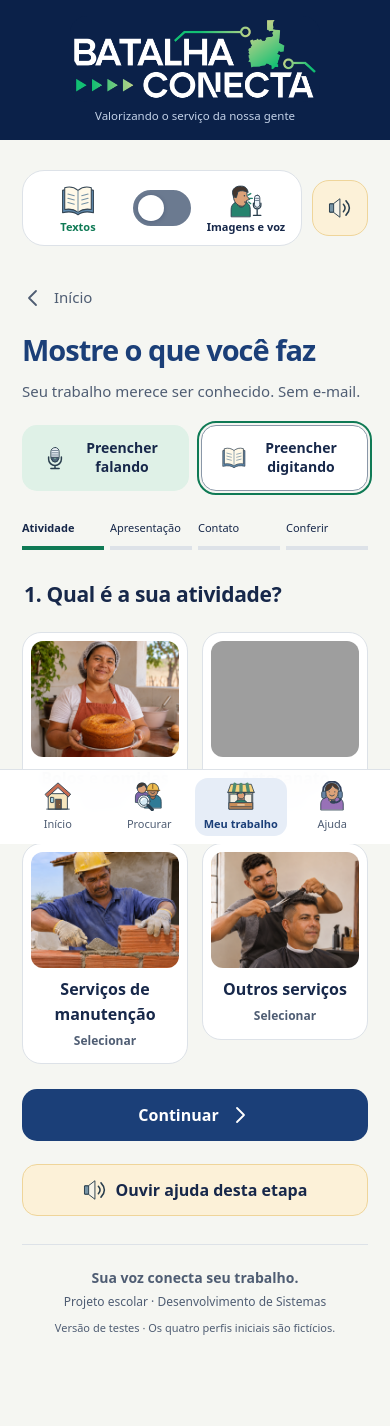
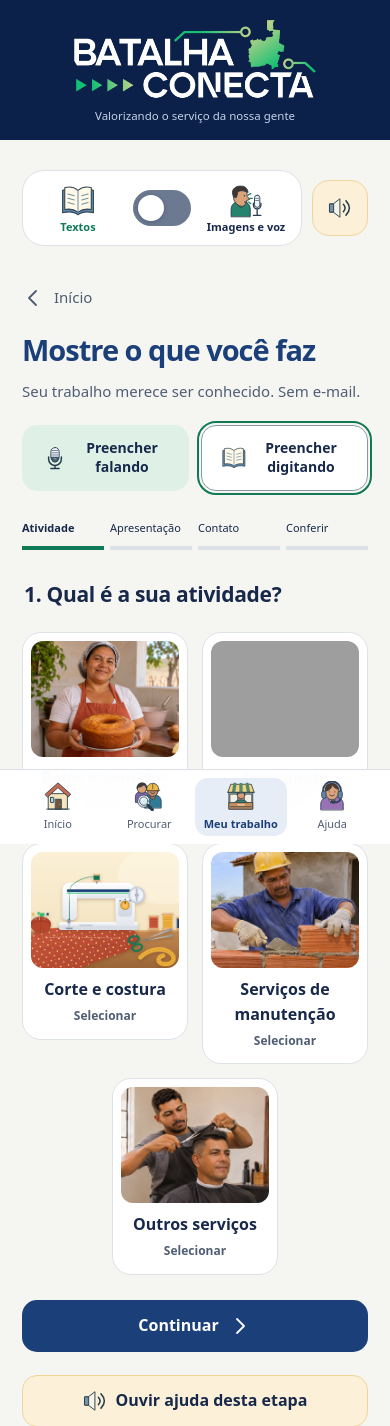
Before and after one commit to chenrique222/batalha-conecta, a Flask app: page /cadastro in a window 390 px wide. Shown: the top 1426 px of the page. Before the commit the page ends 1335 px from the top, so only its background shows below. Run offline with Flask 3, Linux system fonts and the light colour scheme; grey boxes are pictures that could not be loaded.

Commit message:
Adiciona a atividade "Corte e costura"
Para as costureiras da cidade. Inclui uma ilustração própria (máquina de
costura, tecido, linhas, tesoura e fita métrica) nas cores do site, as
palavras do cadastro falado (costureira, costura, roupa, bainha...) e a
grade de cinco cartões no computador e no celular.

Co-Authored-By: Claude Opus 5.5 <noreply@anthropic.com>
Claude-Session: https://claude.ai/code/session_01Jf4JZnVAezC9pSSQTtFtq3

```diff
--- a/dados.py
+++ b/dados.py
@@ -10,6 +10,7 @@ import re
 CATEGORIAS = [
     {"id": "alimentacao", "nome": "Bolos e comidas", "exemplo": "Bolos, doces, refeições, farinha e goma", "imagem": "alimentacao-ia.png", "imagem_ia": True},
     {"id": "artesanato", "nome": "Artesanato", "exemplo": "Peças feitas à mão", "imagem": "artesanato-ia.png", "imagem_ia": True},
+    {"id": "costura", "nome": "Corte e costura", "exemplo": "Roupas sob medida, consertos, ajustes e bainhas", "imagem": "costura.png", "imagem_ia": False},
     {"id": "manutencao", "nome": "Serviços de manutenção", "exemplo": "Pedreiro, pintura, elétrica e encanamento", "imagem": "manutencao-ia.png", "imagem_ia": True},
     {"id": "servicos", "nome": "Outros serviços", "exemplo": "Atividades que não se encaixam nas outras categorias", "imagem": "outros-servicos-ia.png", "imagem_ia": True},
 ]
--- a/ia.py
+++ b/ia.py
@@ -287,7 +287,7 @@ class AgenteIA:
             "Como limpar o valor:\n"
             '- nome: só o nome da pessoa ou do trabalho, com iniciais maiúsculas, sem "meu nome é" e sem ponto final.\n'
             f"- categoria: exatamente um destes identificadores:\n{categorias}\n"
-            '  Escolha pelo sentido ("vendo beiju e goma" é "alimentacao"; "conserto geladeira" é "manutencao"). '
+            '  Escolha pelo sentido ("vendo beiju e goma" é "alimentacao"; "sou costureira, faço bainha" é "costura"; "conserto geladeira" é "manutencao"). '
             'Se couber em duas ou em nenhuma com clareza, use "duvida" e pergunte qual é a principal.\n'
             "- descricao: as palavras da própria pessoa, em primeira pessoa, sem hesitações, repetições nem a palavra "
             '"terminei". Corrija só pontuação e erros evidentes de transcrição. Não acrescente qualidades, preços ou promessas.\n'
--- a/static/visual-acessivel.css
+++ b/static/visual-acessivel.css
@@ -15,12 +15,12 @@
 .marca-logo-completa { display: block; width: 250px; height: 86px; max-width: 100%; background: var(--marca-fundo); border-radius: 17px; }
 .marca .marca-frase { color: #c4d2e8; font-size: 11.5px; line-height: 1.4; margin: 0; letter-spacing: 0; }
 .cabecalho { padding-block: 16px; }
-.secao-categorias > .grade-categorias { grid-template-columns: repeat(4, minmax(0, 1fr)); }
+.secao-categorias > .grade-categorias { grid-template-columns: repeat(5, minmax(0, 1fr)); }
 .secao-categorias .categoria-card strong { font-size: 16px; }
 @media (min-width: 701px) and (max-width: 980px) {
   .cabecalho { flex-wrap: wrap; gap: 14px; }
   .nav-desktop { flex-wrap: wrap; }
-  .secao-categorias > .grade-categorias { grid-template-columns: repeat(2, minmax(0, 1fr)); }
+  .secao-categorias > .grade-categorias { grid-template-columns: repeat(3, minmax(0, 1fr)); }
 }
 @media (max-width: 700px) {
   .cabecalho > .local { display: none; }
@@ -183,3 +183,7 @@ html[data-modo="icones"] .contatos a[href^="tel:"] { background: var(--azul); co
 @media (prefers-reduced-motion: reduce) {
   .switch-bolinha { transition: none; }
 }
+/* Com um número ímpar de atividades em duas colunas, a última fica centralizada. */
+@media (max-width: 700px) {
+  .grade-categorias > :last-child:nth-child(odd) { grid-column: 1 / -1; justify-self: center; width: calc(50% - 7px); }
+}
--- a/static/voz-logica.js
+++ b/static/voz-logica.js
@@ -5,17 +5,18 @@
   const limpar = texto => texto.normalize("NFD").replace(/[\u0300-\u036f]/g, "").toLowerCase().replace(/[^a-z0-9 ]/g, " ").replace(/\s+/g, " ").trim();
   const etapas = [
     {campo:"nome", titulo:"Como podemos chamar você?", icone:"pessoa", pergunta:"Qual é o seu nome ou o nome do seu trabalho?"},
-    {campo:"categoria", titulo:"Qual é sua atividade?", icone:"loja", pergunta:"Qual é a sua atividade? Diga: comidas, artesanato, manutenção ou outros serviços."},
+    {campo:"categoria", titulo:"Qual é sua atividade?", icone:"loja", pergunta:"Qual é a sua atividade? Diga: comidas, artesanato, costura, manutenção ou outros serviços."},
     {campo:"descricao", titulo:"Conte o que você faz", icone:"microfone", pergunta:"Conte em uma frase o que você faz. Por exemplo: faço bolos de milho por encomenda."},
     {campo:"comunidade", titulo:"Onde fica seu trabalho?", icone:"local", pergunta:"Qual é o seu bairro ou comunidade? Não precisa dizer o endereço da sua casa."},
     {campo:"telefone", titulo:"Como falar com você?", icone:"whatsapp", pergunta:"Qual é o seu WhatsApp com DDD? Fale um número de cada vez, começando pelo DDD. Se não quiser informar, diga pular."}
   ];
-  const categorias = {alimentacao:"Bolos e comidas", artesanato:"Artesanato", manutencao:"Serviços de manutenção", servicos:"Outros serviços"};
+  const categorias = {alimentacao:"Bolos e comidas", artesanato:"Artesanato", costura:"Corte e costura", manutencao:"Serviços de manutenção", servicos:"Outros serviços"};
   const palavras = {
     alimentacao:/\b(comida|comidas|alimentacao|bolo|bolos|doce|doces|refeicao|refeicoes|farinha|farinhada|mandioca|goma|tapioca|beiju)\b/,
     artesanato:/\b(artesanato|artesa|artesao|cesta|cestas|croche)\b/,
+    costura:/\b(costura|costuras|costureira|costureiras|costureiro|costurar|costuro|roupa|roupas|bainha|bainhas|modista|alfaiate|alfaiataria|confeccao|confeccoes|vestido|vestidos|farda|fardas|uniforme|uniformes)\b/,
     manutencao:/\b(manutencao|pedreiro|pedreira|reparo|reparos|reforma|reformas|pintor|pintora|pintura|eletricista|eletrica|encanador|encanadora|encanamento|construcao)\b/,
-    servicos:/\b(outros? servicos?|outra atividade|outras atividades|costura|costureira|costureiro|cabeleireiro|cabeleireira|barbeiro|manicure|entregas)\b/
+    servicos:/\b(outros? servicos?|outra atividade|outras atividades|cabeleireiro|cabeleireira|barbeiro|manicure|entregas)\b/
   };
   function categoriaFalado(texto) {
     const normal = limpar(texto);
@@ -37,7 +38,7 @@
     const valor = texto.trim();
     if (campo === "categoria") {
       const categoria = categoriaFalado(valor);
-      return categoria ? {valor:categoria} : {erro:"Não consegui escolher uma atividade. Diga apenas uma: comidas, artesanato, manutenção ou outros serviços."};
+      return categoria ? {valor:categoria} : {erro:"Não consegui escolher uma atividade. Diga apenas uma: comidas, artesanato, costura, manutenção ou outros serviços."};
     }
     if (campo === "telefone") {
       const telefone = telefoneFalado(valor);
```
Also changed, not shown: GUIA_ICONES_E_VOZ.md (+1 -1 lines), GUIA_PERSONALIZACAO.md (+2 -1 lines), NOVIDADES_V07.md (+3 -1 lines), static/estilo.css (+1 -1 lines), tests/test_categorias.py (+3 -2 lines), tests/test_voz.cjs (+3 -0 lines), static/artes/costura.png (added), static/artes/costura.svg (added).
